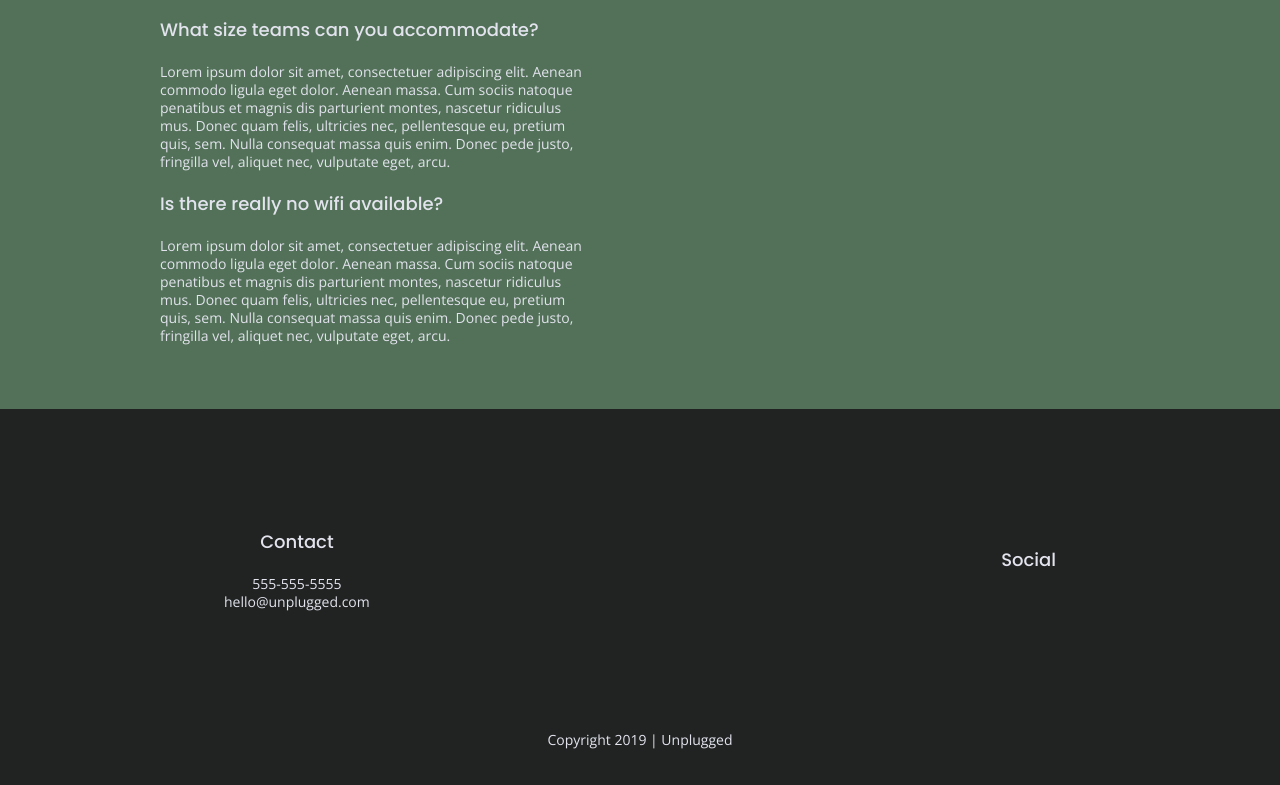
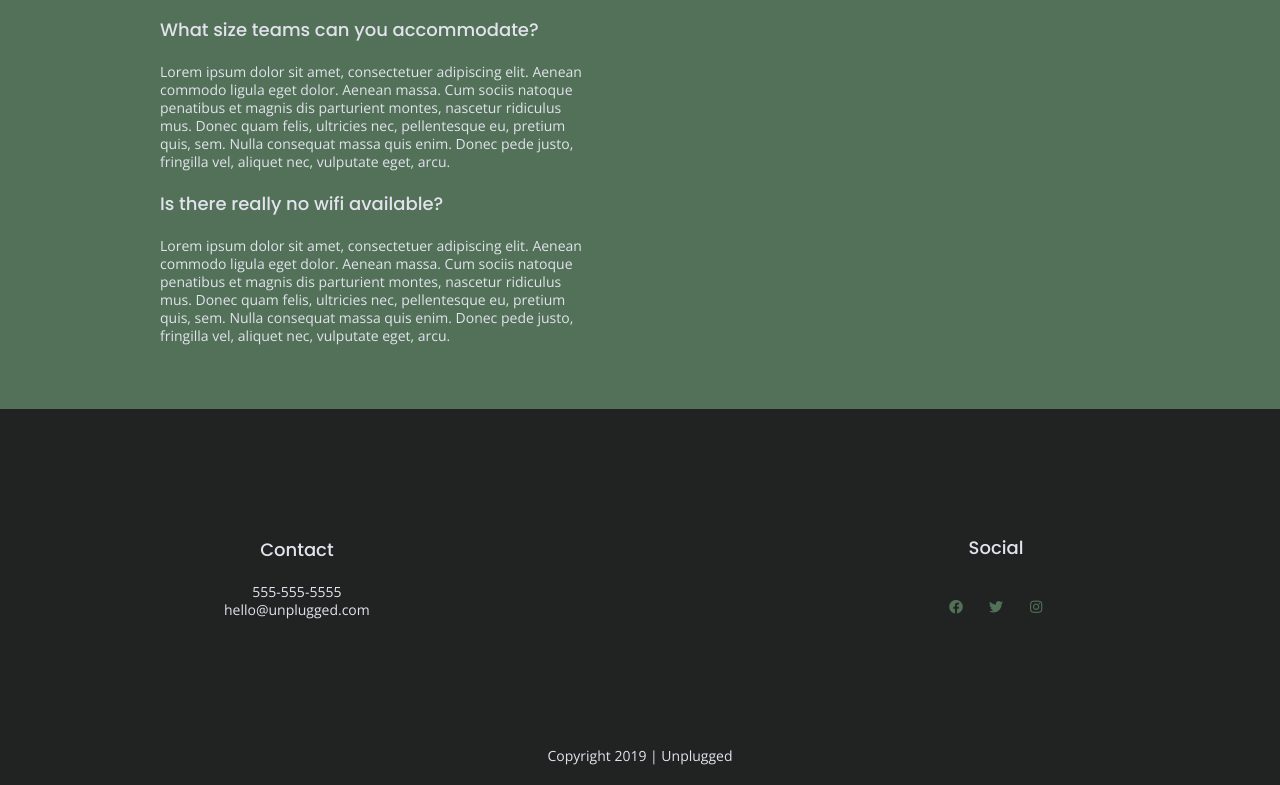
Before and after one commit to ilselee/unplugged-website, a website: page faq/index.html in a window 1280 px wide. Shown: the part 640-1425 px from the top of the page. Drawn offline with nearby package versions, Linux system fonts and the light colour scheme.

Commit message:
Added social icons

```diff
--- a/css/main.css
+++ b/css/main.css
@@ -233,10 +233,15 @@ footer .social-icons {
   align-items: center;
 }
 
-footer .social-icons p {
+ footer .social-icons p {
   display: flex;
   justify-content: center;
   align-items: center;
+  color: #527158;
+  /* UNSURE ABOUT SIZING */
+  width: 40px;
+  height: 40px;
+  border-radius: 20px;
 }
 
 footer .copyright {
--- a/faq/index.html
+++ b/faq/index.html
@@ -83,11 +83,13 @@
                 </address>
               </div>
               <div class="social">
-                  <div class="social-icons">
-                    <h3>Social</h3>
-                      <p><a href="https://www.facebook.com/yoursite" target="_blank"></a></p>
+                    <h4>Social</h4>
+                    <div class="social-icons">
+                        <p><a href="https://www.facebook.com/yoursite" target="_blank"></a><i class="fab fa-facebook"></i></p>
+                        <p><i class="fab fa-twitter"></i></p>
+                        <p><i class="fab fa-instagram"></i></p>
+                    </div>
                   </div>
-                </div>
             </div>
         </div>
 
```
Also changed, not shown: about/index.html (+5 -2 lines), index.html (+3 -1 lines).
